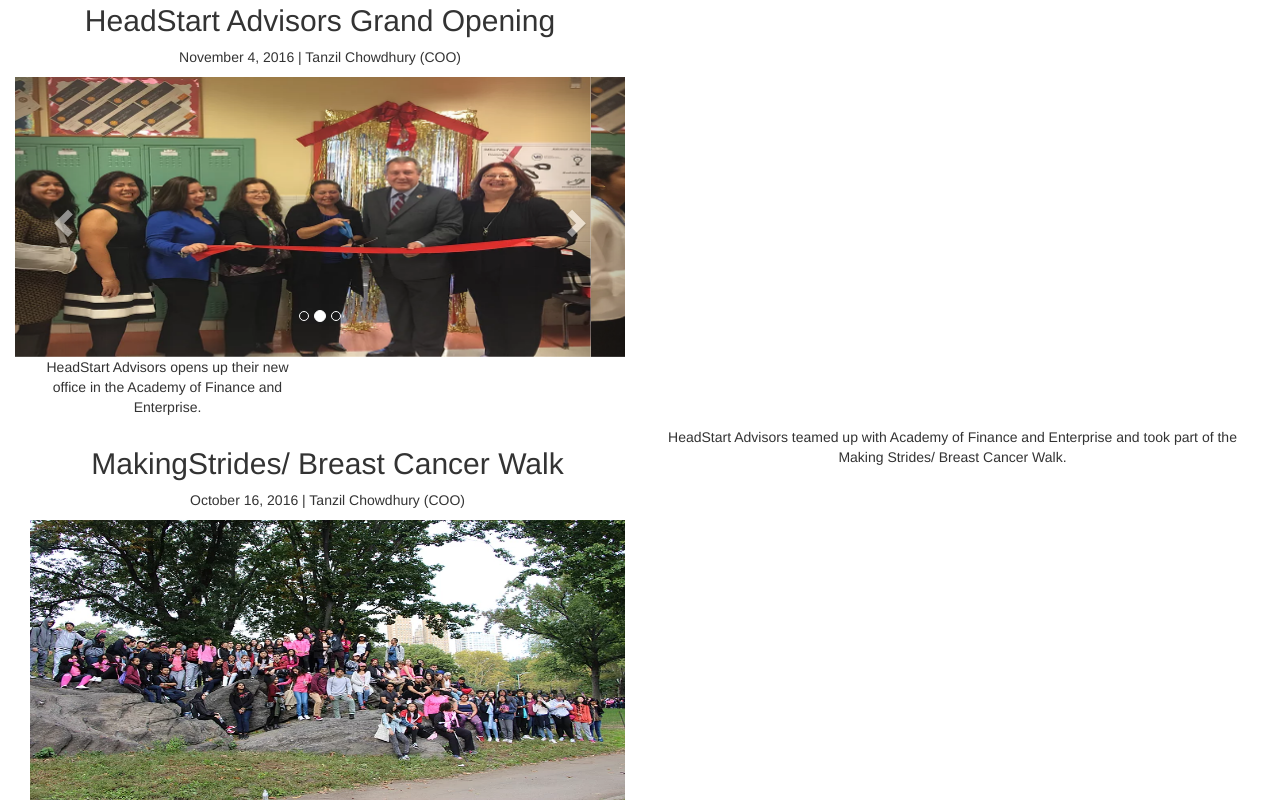
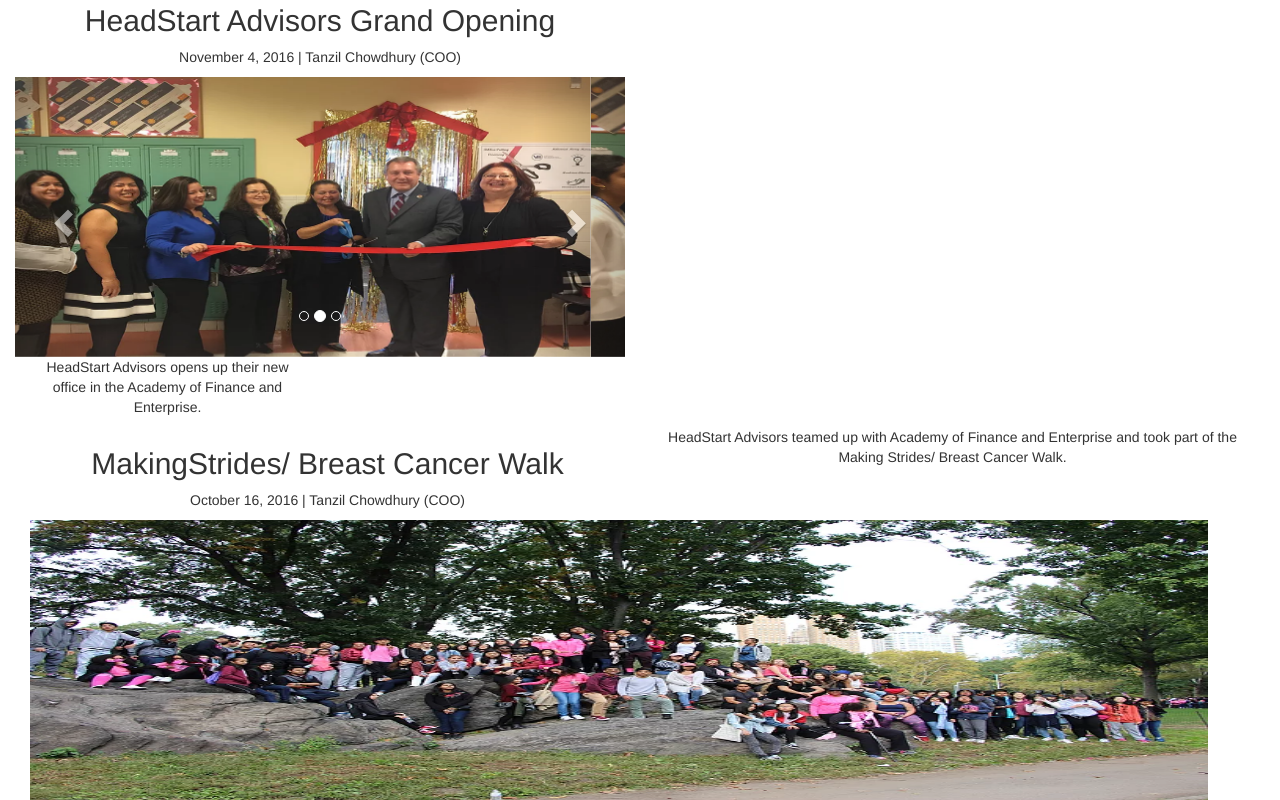
Before and after one commit to sbernal2018/HeadStartApp, a plain HTML site: page News&UpdatesFolder/News&Updates.html in a window 1280 px wide. Shown: the part 3772-4572 px from the top of the page. Drawn offline with nearby package versions, Linux system fonts and the light colour scheme; files that its build step writes are made by us from their sources.

Commit message:
news&update

```diff
--- a/News&UpdatesFolder/News&Updates.html
+++ b/News&UpdatesFolder/News&Updates.html
@@ -599,7 +599,7 @@
                     <div class = "col-md-6">
                         <h2>MakingStrides/ Breast Cancer Walk</h2>
                         <p>October 16, 2016 | Tanzil Chowdhury (COO)</p>
-                        <img src = "News&UpdatesImages/MakingStridesBreastCancerWalk.png" style="height:225px; width:300px; height: 35vh; width: 100%;">
+                        <img src = "News&UpdatesImages/MakingStridesBreastCancerWalk.png" style="display:block; margin:auto;height:225px; width:300px; height: 35vh; width: 92vw;">
                     </div>
                     <div class = "col-md-6">
                         <p>HeadStart Advisors teamed up with Academy of Finance and Enterprise and took part of the Making Strides/ Breast Cancer Walk.</p>
```
